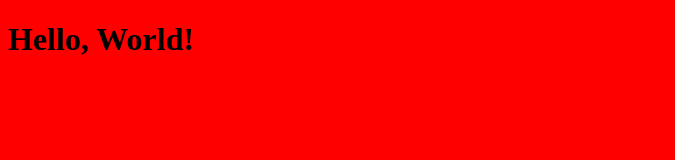
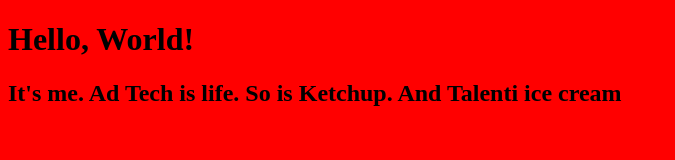
Before and after one commit to jeja6/jeja6.github.io, a plain HTML site: page index.html in a window 1280 px wide. Shown: the whole page, without its empty margins (0-675 px from the left). Drawn offline with Linux system fonts and the light colour scheme.

Commit message:
Second commit!

```diff
--- a/index.html
+++ b/index.html
@@ -5,5 +5,6 @@
     </head>
     <body>
         <h1>Hello, World!</h1>
+        <h2>It's me. Ad Tech is life. So is Ketchup. And Talenti ice cream</h2>
     </body>
 </html>
```
